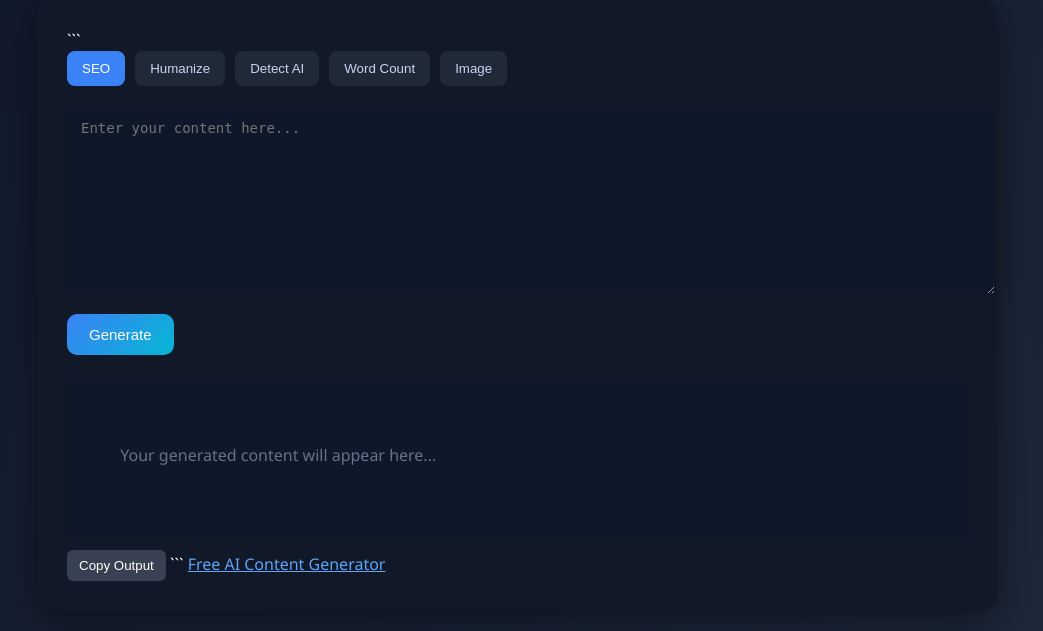
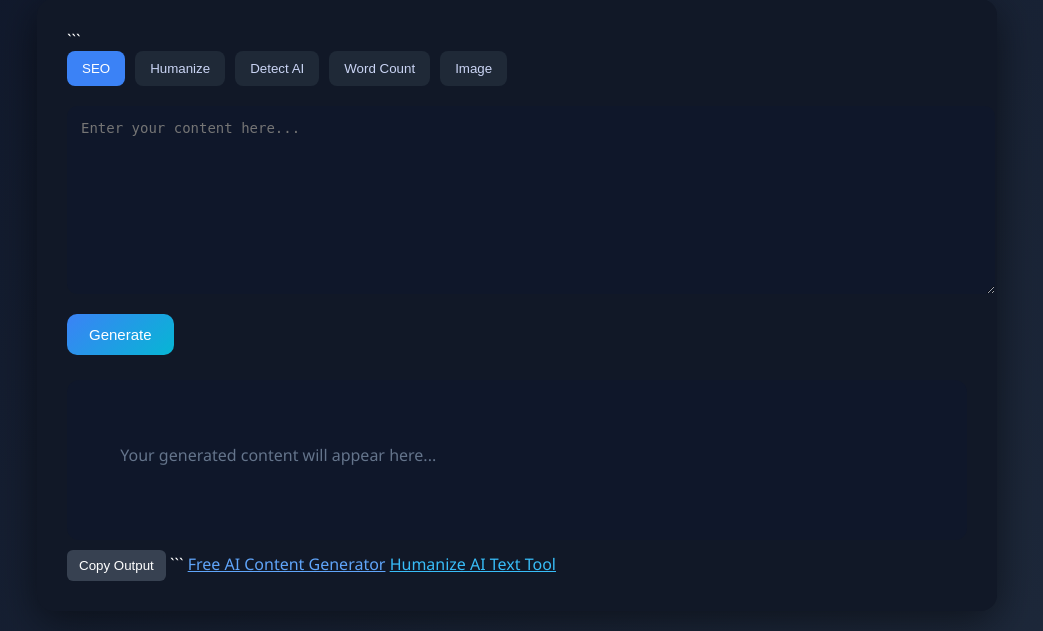
Before and after one commit to seoexpertsidra123-source/ai-seo-tool, a Flask app: page / in a window 1280 px wide. Shown: the part 210-841 px from the top of the page, without its empty margins (123-1166 px from the left). Run offline with Flask 3, Linux system fonts and the light colour scheme.

Commit message:
Update index.html

````diff
--- a/templates/index.html
+++ b/templates/index.html
@@ -190,6 +190,7 @@ function copyText() {
 <button class="copy-btn" onclick="copyText()">Copy Output</button>
 ```
     <a href="/ai-content-generator" style="color:#60a5fa;">Free AI Content Generator</a>
+    <a href="/humanize-ai-text" style="color:#38bdf8;">Humanize AI Text Tool</a>
 
 </div>
 
````
